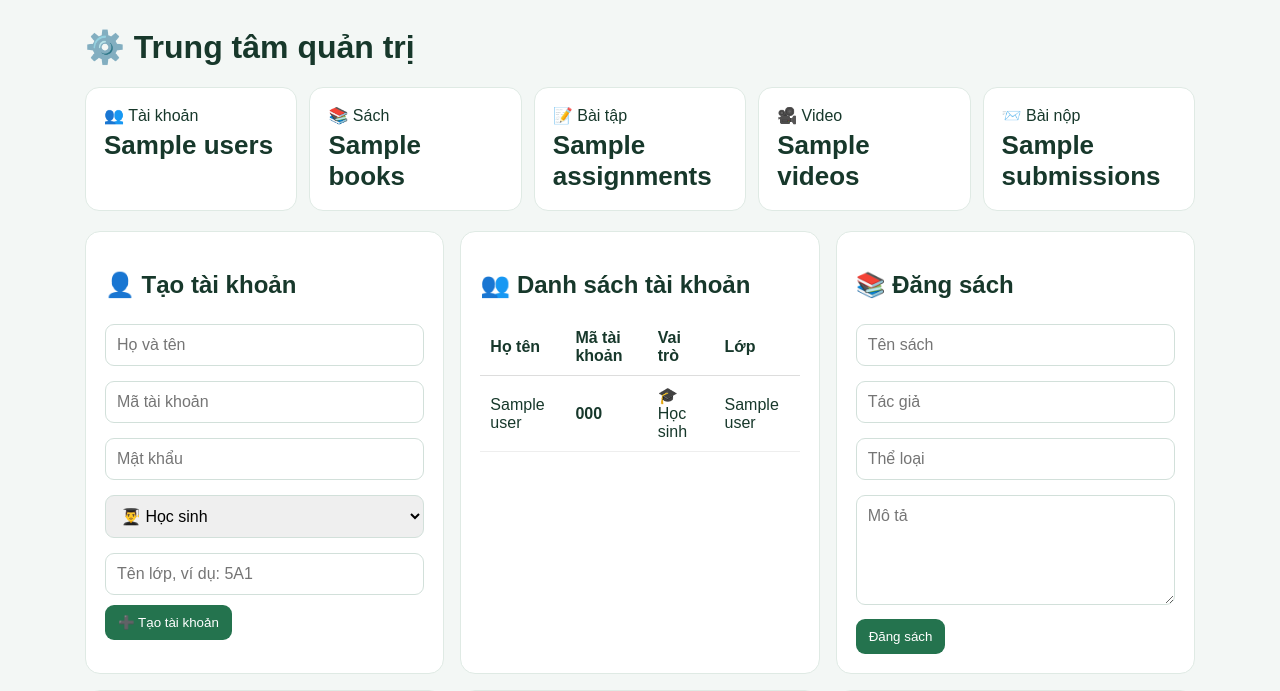
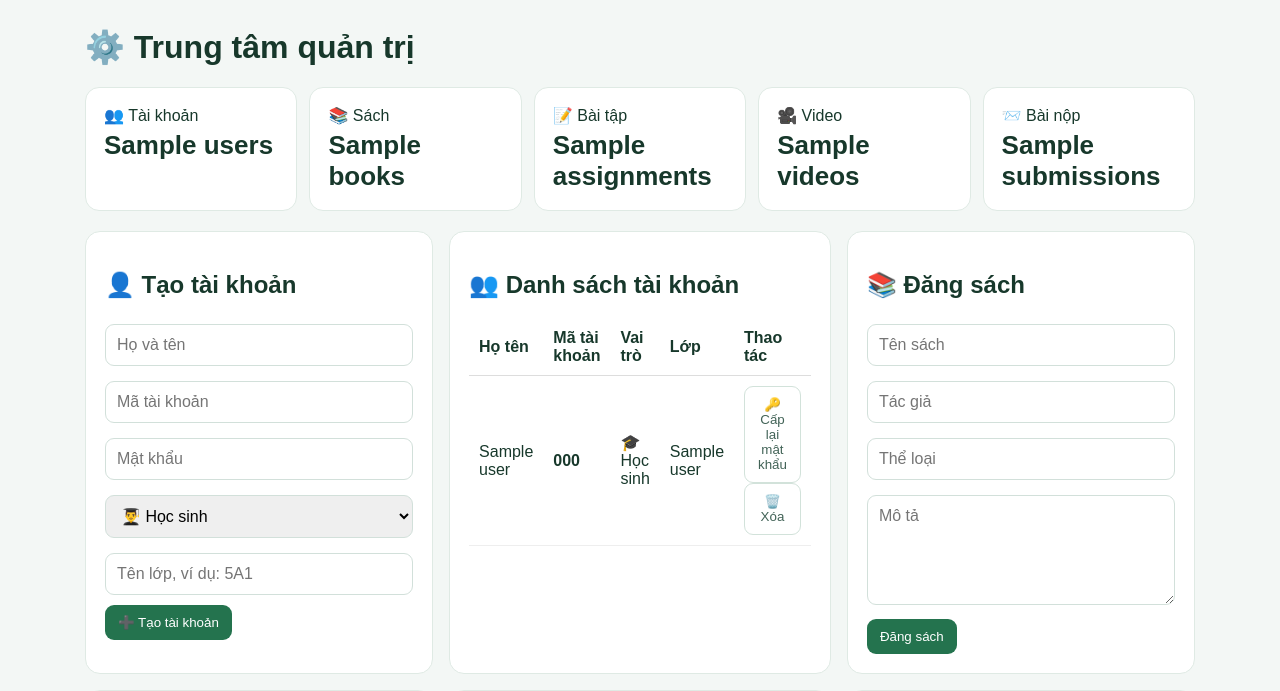
Before and after one commit to buombvbd-cmyk/van-hoa-doc, a Flask app: template templates/admin.html in a window 1280 px wide. Shown: the part 84-775 px from the top of the page. Run offline with Flask 3, Linux system fonts and the light colour scheme; the template is opened without the code that fills it: most values are stand-ins (such as "Sample title", 1, 10 or a date in 2020).

Commit message:
Update admin.html

```diff
--- a/templates/admin.html
+++ b/templates/admin.html
@@ -105,6 +105,7 @@
 <!-- DANH SÁCH TÀI KHOẢN -->
 <!-- ========================= -->
 
+
 <div class="panel">
 
     <h2>👥 Danh sách tài khoản</h2>
@@ -135,10 +136,13 @@
                         Lớp
                     </th>
 
+                    <th style="padding:10px; text-align:left; border-bottom:1px solid #ddd;">
+                        Thao tác
+                    </th>
+
                 </tr>
 
             </thead>
-
 
             <tbody>
 
@@ -150,11 +154,9 @@
                         {{ u["name"] }}
                     </td>
 
-
                     <td style="padding:10px; border-bottom:1px solid #eee;">
                         <b>{{ u["code"] }}</b>
                     </td>
-
 
                     <td style="padding:10px; border-bottom:1px solid #eee;">
 
@@ -174,10 +176,52 @@
 
                     </td>
 
+                    <td style="padding:10px; border-bottom:1px solid #eee;">
+                        {{ u["class_name"] or "—" }}
+                    </td>
 
                     <td style="padding:10px; border-bottom:1px solid #eee;">
 
-                        {{ u["class_name"] or "—" }}
+                        <!-- CẤP LẠI MẬT KHẨU -->
+
+                        <form
+                            method="post"
+                            action="{{ url_for('reset_user_password', user_id=u['id']) }}"
+                            style="display:inline;"
+                            onsubmit="return confirm('Bạn có chắc muốn cấp lại mật khẩu cho tài khoản này?');"
+                        >
+
+                            <button
+                                class="btn"
+                                type="submit"
+                            >
+                                🔑 Cấp lại mật khẩu
+                            </button>
+
+                        </form>
+
+
+                        <!-- XÓA TÀI KHOẢN -->
+
+                        {% if u["id"] != me["id"] %}
+
+                        <form
+                            method="post"
+                            action="{{ url_for('delete_user', user_id=u['id']) }}"
+                            style="display:inline;"
+                            onsubmit="return confirm('Bạn có chắc chắn muốn XÓA tài khoản này không?');"
+                        >
+
+                            <button
+                                class="btn"
+                                type="submit"
+                            >
+                                🗑️ Xóa
+                            </button>
+
+                        </form>
+
+                        {% endif %}
 
                     </td>
 
@@ -198,7 +242,6 @@
     {% endif %}
 
 </div>
-
 
 <!-- ========================= -->
 <!-- ĐĂNG SÁCH -->
```
